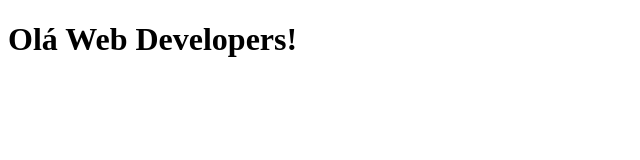
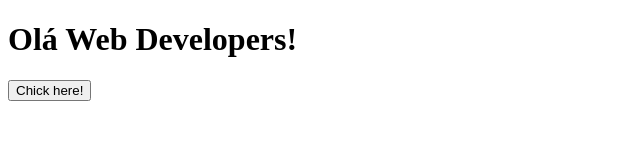
Before and after one commit to f-nely/javascript-fundamentos, a plain HTML site: page src/index.html in a window 1280 px wide. Shown: the whole page, without its empty margins (0-640 px from the left). Drawn offline with Linux system fonts and the light colour scheme.

Commit message:
Cria botão

```diff
--- a/src/index.html
+++ b/src/index.html
@@ -9,6 +9,8 @@
 <body>
     <h1>Olá Web Developers!</h1>
 
+    <button>Chick here!</button>
+
     <script src="./script.js"></script>
 </body>
 </html>
```
